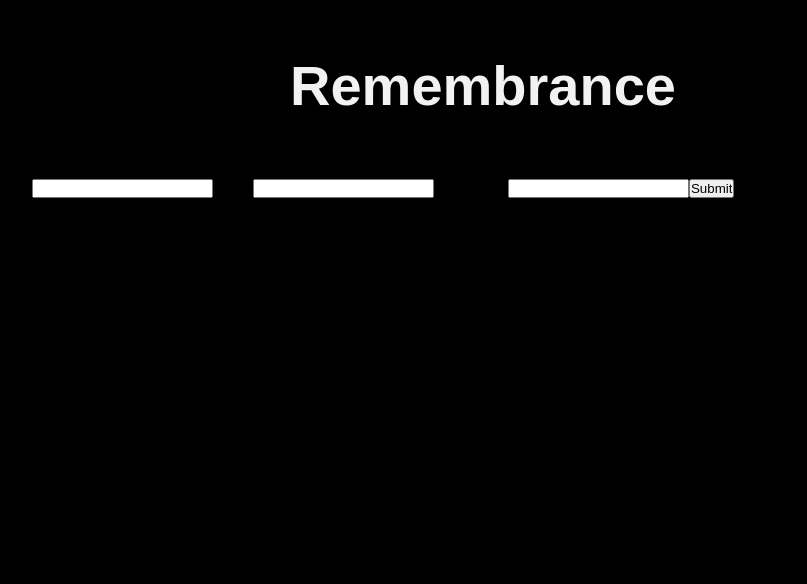
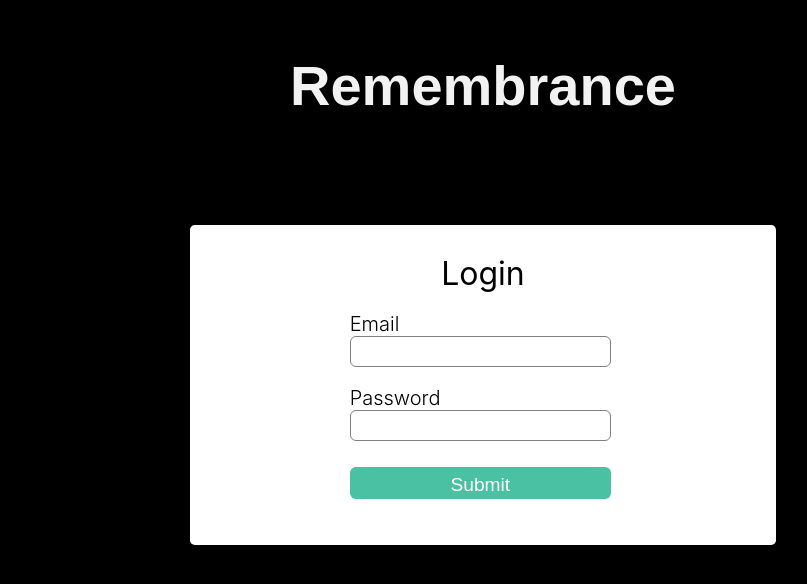
Before and after one commit to isaacruiz0/Front-End-Remembrance, a React (Create React App) app: page /login in a window 1280 px wide. Shown: the top 584 px of the page, without its empty margins (157-964 px from the left). Built offline with nearby package versions, Linux system fonts and the light colour scheme.

Commit message:
starting dashboard

```diff
--- a/src/App.css
+++ b/src/App.css
@@ -35,7 +35,7 @@ body{
 
 }
 .quote{
-  animation: transitionIn 6.5s;
+  animation: transitionIn 6s;
   color:white;
   position: absolute;
   top: 10%;
@@ -70,7 +70,7 @@ body{
 }
 
 .login{
-  animation: transitionIn 8s;
+  animation: transitionIn 7s;
   display: flex;
   justify-content: space-between;
   width: 60%;
@@ -82,7 +82,7 @@ body{
   margin-right: auto;
 }
 /* ////////////////////////////// */
-/* C R E A T E    A C C O U N T   C O M P O N E N T
+/*S I G N     U P    C O M P O N E N T
 /* ////////////////////////////// */
 .signUp{
   height: 100vh;
@@ -104,12 +104,16 @@ body{
   font-size: 3.5rem;
   text-align: center;
   margin-top: 5%;
+  cursor: pointer;
+  margin-bottom: 5%;
+
 }
 .signUp .signUpBox{
   background-color: white;
   width:50%;
   height:65%;
-  margin-top: 10%;
+  margin-top: auto;
+  margin-bottom: auto;
   margin-left: auto;
   margin-right: auto;
   border-radius: .3em;
@@ -120,6 +124,7 @@ body{
   font-weight: 400;
   text-align: center;
   padding-top: 5%;
+
 }
 
 .signUp .signup-form label{
@@ -127,7 +132,6 @@ body{
   margin-top: 7%;
   font-size: 1.25rem;
   font-weight: 275;
-
 }
 .signUp .signup-form{
   margin-left: auto;
@@ -171,6 +175,7 @@ body{
   font-size: 3.5rem;
   text-align: center;
   margin-top: 5%;
+  cursor: pointer;
 }
 .loginDiv .leftSideBar{
   grid-column-start: 1/2;
@@ -181,8 +186,64 @@ body{
   background-color: #060606;
 }
 .login-form{
-
+  margin-left: auto;
+  margin-right: auto;
+  box-sizing: border-box;
 }
 .login-box{
+  background-color: white;
+  width:55%;
+  height:40%;
+  margin-top: 10%;
+  margin-left: auto;
+  margin-right: auto;
+  border-radius: .3em;
+  display: flex;
+  flex-direction: column;
+}
+.login-box label{
+  display: flex;
+  margin-top: 7%;
+  font-size: 1.25rem;
+  font-weight: 275;
+}
+.box-title{
+  font-weight: 400;
+  text-align: center;
+  padding-top: 5%;
+}
+.login-form input{
+  width: 98%;
+  padding: 7px;
+  box-sizing: border-box;
+  border: none;
+  border: 1px solid gray;
+  border-radius: 6px;
+  outline: none;
+}
+.login-box input[type="button"]{
+  margin-top:10%;
+  height: 2rem;
+  background-color: #49c1a2;
+  color:white;
+  font-size: 1.2rem;
+  border: none;
+}
 
+/* //////////////////// */
+/* D A S H B O A R D    C O M P O N E N E N T */
+/* //////////////////// */
+.dashboard{
+  height: 100vh;
+  background-color: black;
+  display: grid;
+  grid-template-columns: 1fr 10fr 1fr;
 }
+.dashboard .leftSidebar{
+  grid-column-start: 1/2;
+  background-color: #060606;
+}
+.dashboard .rightSidebar{
+  grid-column-start: 1/2;
+  background-color: #060606;
+}
--- a/src/App.js
+++ b/src/App.js
@@ -2,6 +2,7 @@
 import WelcomePage from './Components/WelcomePage';
 import SignUp from './Components/SignUp';
 import Login from './Components/Login';
+import Dashboard from './Components/Dashboard';
 // CSS
 import './App.css';
 // Router Imports
@@ -16,6 +17,7 @@ function App() {
           <Route path="/" element = {<WelcomePage />}/>
           <Route path="/signup" element = {<SignUp />}/>
           <Route path="/login" element = {<Login />}/>
+          <Route path="/dashboard" element = {<Dashboard />}/>
         </Routes>
       </Router>
     </div>
--- /dev/null
+++ b/src/Components/Dashboard.js
@@ -0,0 +1,16 @@
+import React from 'react'
+
+function Dashboard() {
+
+  return (
+    <div className='dashboard'>
+        <div className='leftSidebar'></div>
+        <main>
+            <nav className='dash-nav'></nav>
+        </main>
+        <div className='rightSidebar'></div>
+    </div>
+  )
+}
+
+export default Dashboard
--- a/src/Components/Login.js
+++ b/src/Components/Login.js
@@ -1,17 +1,17 @@
 import React from 'react'
+import { useNavigate } from "react-router-dom"
+
 
 function Login() {
+let navigate = useNavigate();
   return (
     <div className='loginDiv'>
         <div className='leftSideBar'></div>
         <main>
-            <h1 className='title'>Remembrance</h1>
-            <div className='signUpBox'>
-              <h1 className='box-title'>Sign Up</h1>
-              <p>Lets start remembering the little things</p>
+            <h1 className='title' onClick={()=>{navigate("/")}}>Remembrance</h1>
+            <div className='login-box'>
+              <h1 className='box-title'>Login</h1>
               <form className='login-form'>
-                <label>First Name</label>
-                <input type='text' placeholder="" />
                 <label>Email</label>
                 <input type='text' placeholder="" />
                 <label>Password</label>
--- a/src/Components/SignUp.js
+++ b/src/Components/SignUp.js
@@ -1,15 +1,20 @@
 import React from 'react'
+import { useNavigate } from "react-router-dom"
+
 
 function SignUp() {
+  let navigate = useNavigate();
   return (
     <div className='signUp'>
         <div className='leftSideBar'></div>
         <main>
-            <h1 className='title'>Remembrance</h1>
-            <div className='login-box'>
+            <h1 className='title' onClick={()=>{navigate("/")}}>Remembrance</h1>
+            <div className='signUpBox'>
               <h1 className='box-title'>Sign Up</h1>
               <p>Lets start remembering the little things</p>
-              <form className='login-form'>
+              <form className='signup-form'>
+                <label>First Name</label>
+                <input type='text' placeholder="" />
                 <label>Email</label>
                 <input type='text' placeholder="" />
                 <label>Password</label>
```
